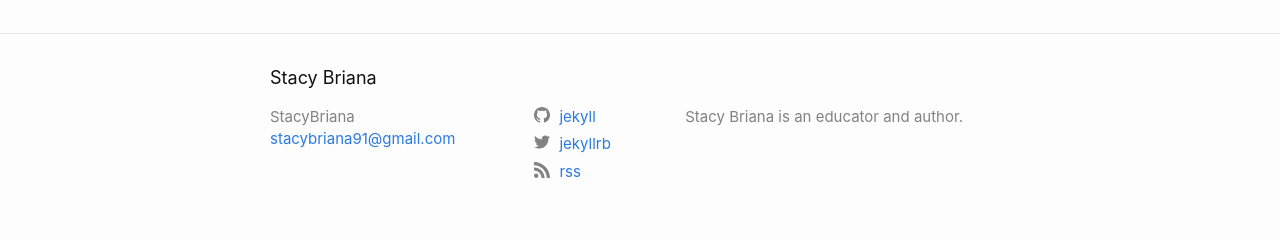
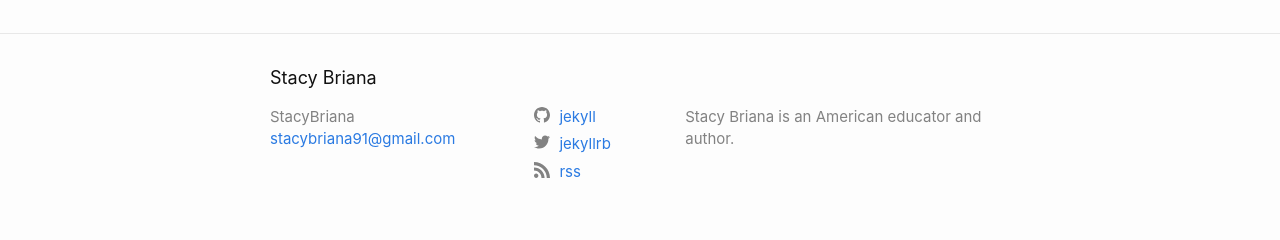
Before and after one commit to stacybriana/stacybriana, a Jekyll site: the page built from index.md, in a window 1280 px wide. Shown: the part 797-1037 px from the top of the page. Built offline with Jekyll 4.4.1, drawn with Linux system fonts in a browser that asks for light colours.

Commit message:
Update _config.yml

```diff
--- a/_config.yml
+++ b/_config.yml
@@ -2,7 +2,7 @@ title: Stacy Briana
 author: StacyBriana
 email: stacybriana91@gmail.com
 description: > # this means to ignore newlines until "twitter_username:"
-  Stacy Briana is an educator and author.
+  Stacy Briana is an American educator and author.
 
 # social links
 twitter_username: jekyllrb
```
